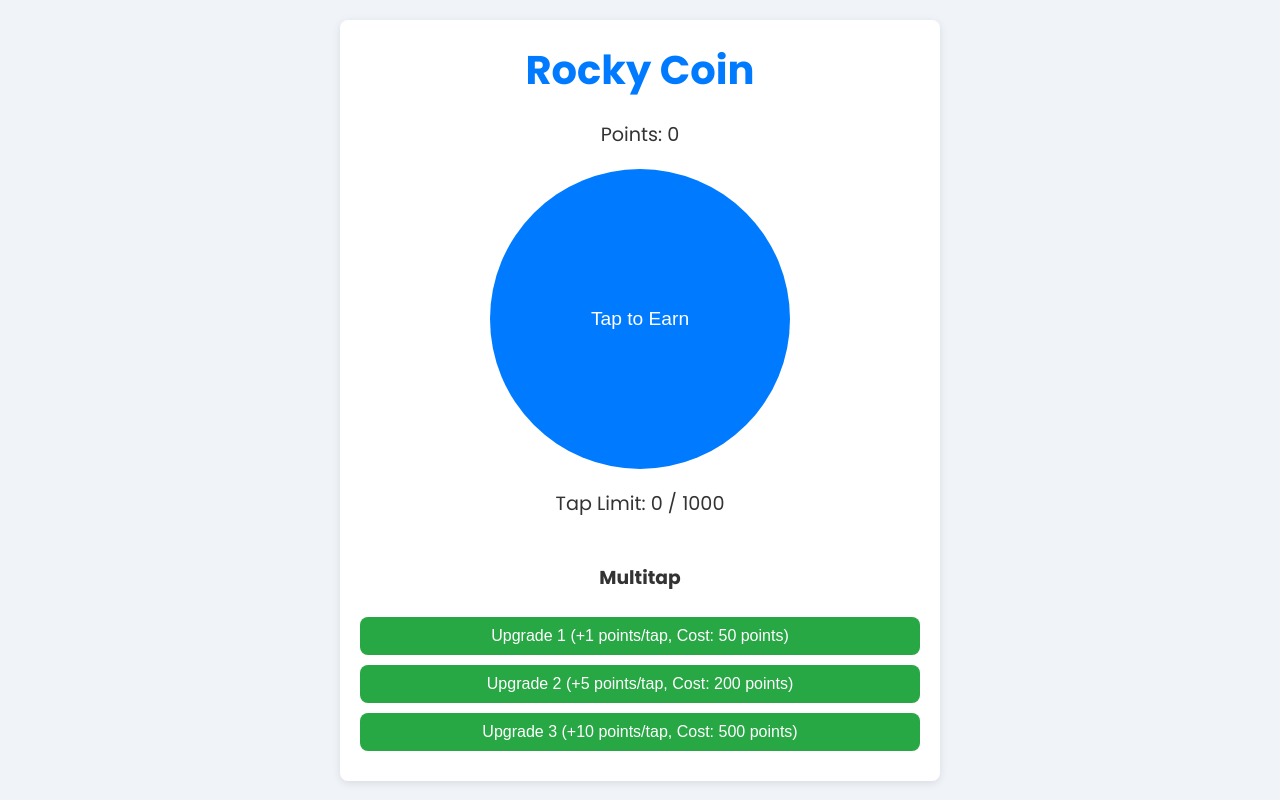
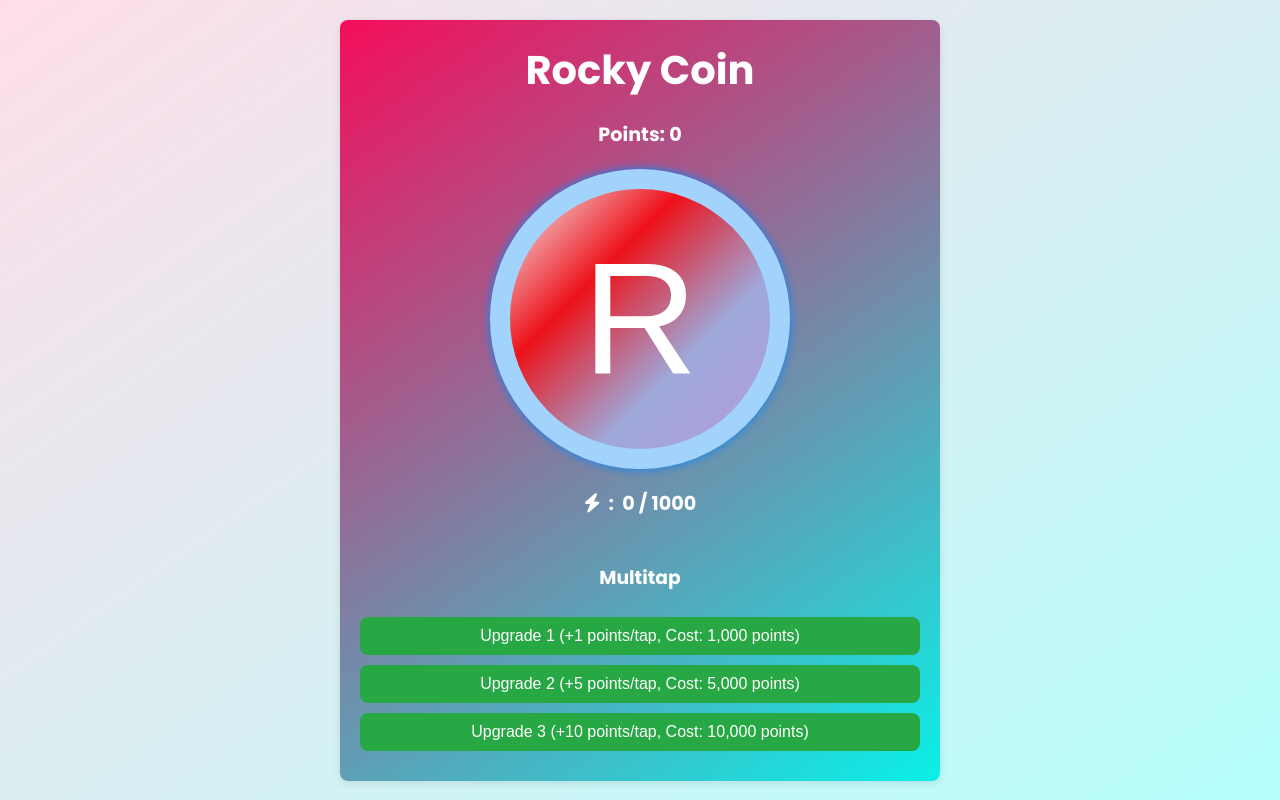
Before and after one commit to tegc-sydddcgvgh/claim-rockycoin, a plain HTML site: page index.html in a window 1280 px wide. Drawn offline with Linux system fonts and the light colour scheme.

Commit message:
index.html

```diff
--- a/index.html
+++ b/index.html
@@ -3,55 +3,82 @@
 <head>
     <meta charset="UTF-8">
     <meta name="viewport" content="width=device-width, initial-scale=1.0">
-    <title>Tap to Earn Game</title>
+    <title>Rocky Coin</title>
+    <link rel="shortcut icon" href="./WhatsApp Image 2024-07-23 at 12.29.29_eec262cb.jpg" type="image/x-icon">
+    <script src="https://kit.fontawesome.com/7dbb2c7d34.js" crossorigin="anonymous"></script>
+    <link rel="stylesheet" href="https://fonts.googleapis.com/css?family=Poppins:700,700,700&display=swap">
     <style>
-        *{
+        * {
             padding: 0;
             margin: 0;
             box-sizing: border-box;
-            -webkit-touch-callout: none; /* Disable callout (e.g., highlight) on iOS */
-            -webkit-user-select: none; /* Disable text selection on iOS */
-            -moz-user-select: none; /* Disable text selection on Firefox */
-            -ms-user-select: none; /* Disable text selection on IE10+ */
-            user-select: none; /* Standard syntax */
         }
-          html {
-            touch-action: manipulation; /* Prevent double-tap to zoom */
-        }
+
         /* Global Styles */
         body {
             font-family: 'Poppins', sans-serif;
-            background-color: #f0f4f8;
-            color: #333;
+            background: linear-gradient(145deg, #FFDEE9, #B5FFFC);
+            color: #fff;
             margin: 0;
             padding: 0;
             display: flex;
             justify-content: center;
             align-items: center;
             min-height: 100vh;
+            overflow: hidden; /* Prevent scrolling while loading */
+        }
+
+        #preloader {
+            position: fixed;
+            top: 0;
+            left: 0;
+            right: 0;
+            bottom: 0;
+            background-color: #f0f4f8;
+            display: flex;
+            justify-content: center;
+            align-items: center;
+            z-index: 9999;
+            transition: opacity 0.5s ease;
+        }
+
+        .spinner {
+            border: 5px solid #f3f3f3; /* Light grey */
+            border-top: 5px solid #007bff; /* Blue */
+            border-radius: 50%;
+            width: 50px;
+            height: 50px;
+            animation: spin 1s linear infinite;
+        }
+
+        @keyframes spin {
+            0% { transform: rotate(0deg); }
+            100% { transform: rotate(360deg); }
         }
 
         .container {
             width: 90%;
             max-width: 600px;
-            background-color: #fff;
+            background: linear-gradient(145deg, #f50d5b, #0af0e8);
             padding: 20px;
             border-radius: 8px;
             box-shadow: 0 2px 8px rgba(0, 0, 0, 0.1);
             text-align: center;
             position: relative;
+            opacity: 0; /* Start invisible, fade in after loading */
+            transition: opacity 0.5s ease-in-out;
         }
         @media (max-width:700px) {
-            .container{
+            .container {
                 width: 100%;
-                background-color: rgb(235, 240, 245);
+                background: linear-gradient(145deg, #f50d5b, #0af0e8);
             }
         }
 
         h1 {
             font-size: 2.5em;
             margin-bottom: 20px;
-            color: #007bff;
+            color: #ffffff;
         }
 
         .game {
@@ -62,7 +89,6 @@
         }
 
         .points, .limit-info {
-            /* font-size: 1.5em; */
             font-size: larger;
             margin-bottom: 20px;
         }
@@ -71,13 +97,14 @@
             height: 300px;
             width: 300px;
             border-radius: 50%;
-            font-size: 1.2em;
+            font-size: 10em;
             color: #fff;
-            background-color: #007bff;
-            border: none;
+            background: linear-gradient(135deg, #f0f4f8, rgba(255, 0, 0, 0.822), #9fa8da, #b39ddb);
+            border: 20px solid rgb(162, 211, 253);
             cursor: pointer;
             transition: background-color 0.3s;
             margin-bottom: 20px;
+            box-shadow: 0px 0px 10px rgb(3, 137, 255);
         }
 
         .tap-button:hover {
@@ -87,6 +114,7 @@
         .tap-button:active {
             transform: scale(1.05);
             transition: transform 0.3s;
+            background-color: #0056b3;
         }
 
         .upgrades {
@@ -129,7 +157,7 @@
             font-size: 1.2em;
             color: #28a745;
             opacity: 0;
-            transition: opacity 0.5s ease-out, transform .5s ease-out;
+            transition: opacity 0.5s ease-out, transform 0.5s ease-out;
             transform: translateY(-10px);
         }
 
@@ -137,37 +165,26 @@
             opacity: 1;
             transform: translateY(0);
         }
-         .fade-in {
-            animation: fadeIn 2s ease-in-out;
-        }
-
-        @keyframes fadeIn {
-            0% {
-                opacity: 0;
-            }
-
-            100% {
-                opacity: 1;
-            }
-        }
     </style>
-    <link rel="stylesheet" href="https://fonts.googleapis.com/css?family=Poppins:400,500,700&display=swap">
 </head>
 <body>
-    <div class="container fade-in">
+    <div id="preloader">
+        <div class="spinner"></div>
+    </div>
+    <div class="container">
         <h1>Rocky Coin</h1>
         <div class="game">
             <p class="points">Points: <span id="points">0</span></p>
 
-            <button class="tap-button" id="tapButton" onclick="earnPoints()">Tap to Earn</button>
+            <button class="tap-button" id="tapButton" onclick="earnPoints()">R</button>
 
-            <p class="limit-info">Tap Limit: <span id="tapsToday">0</span> / <span id="dailyLimit">1000</span></p>
+            <p class="limit-info"><i class="fa-solid fa-bolt"></i> &nbsp;:&nbsp; <span id="tapsToday">0</span> / <span id="dailyLimit">1000</span></p>
             <div class="cooldown" id="cooldownMessage"></div>
             <div class="upgrades">
                 <h3>Multitap</h3><br>
-                <button class="upgrade-button" onclick="buyUpgrade(1)">Upgrade 1 (+1 points/tap, Cost: 50 points)</button>
-                <button class="upgrade-button" onclick="buyUpgrade(2)">Upgrade 2 (+5 points/tap, Cost: 200 points)</button>
-                <button class="upgrade-button" onclick="buyUpgrade(3)">Upgrade 3 (+10 points/tap, Cost: 500 points)</button>
+                <button class="upgrade-button" onclick="buyUpgrade(1)">Upgrade 1 (+1 points/tap, Cost: 1,000 points)</button>
+                <button class="upgrade-button" onclick="buyUpgrade(2)">Upgrade 2 (+5 points/tap, Cost: 5,000 points)</button>
+                <button class="upgrade-button" onclick="buyUpgrade(3)">Upgrade 3 (+10 points/tap, Cost: 10,000 points)</button>
             </div>
             <div id="pointsAdded" class="points-added"></div>
         </div>
@@ -185,7 +202,7 @@
         let cooldownEnd = parseInt(localStorage.getItem('cooldownEnd')) || 0;
 
         // Upgrade costs and values
-        const upgradeCosts = [50, 200, 500];
+        const upgradeCosts = [1000, 5000, 10000];
         const upgradeValues = [1, 5, 10];
 
         // Update display
@@ -250,7 +267,7 @@
             pointsAddedElement.classList.add('show');
             setTimeout(() => {
                 pointsAddedElement.classList.remove('show');
-            }, 800); // Hide after 0.5 seconds
+            }, 500); // Hide after 0.5 seconds
         }
 
         // Earn points on tap
@@ -279,14 +296,13 @@
             const value = upgradeValues[upgradeIndex - 1];
 
             if (points >= cost) {
-                alert('Upgrade sucessfull');
                 points -= cost;
                 pointsPerTap += value;
                 tapsToday -= value; // Deduct the exact number of taps corresponding to the upgrade value
                 updatePointsDisplay();
                 saveGameState();
             } else {
-                alert('Not enough coin for this upgrade.');
+                alert('Not enough points for this upgrade.');
             }
         }
 
@@ -294,15 +310,15 @@
         updatePointsDisplay();
         checkCooldown(); // Check cooldown state on page load
 
-          document.addEventListener('gesturestart', function (event) {
-            event.preventDefault();
+        // Add event listener to hide preloader once page is fully loaded
+        window.addEventListener('load', function() {
+            const preloader = document.getElementById('preloader');
+            preloader.style.opacity = '0';
+            setTimeout(() => {
+                preloader.style.display = 'none';
+            }, 500); // fade out effect
+            document.querySelector('.container').style.opacity = '1'; // Fade in container
         });
-
-        document.addEventListener('touchstart', function (event) {
-            if (event.touches.length > 1) {
-                event.preventDefault();
-            }
-        }, { passive: false });
     </script>
 </body>
 </html>
```
